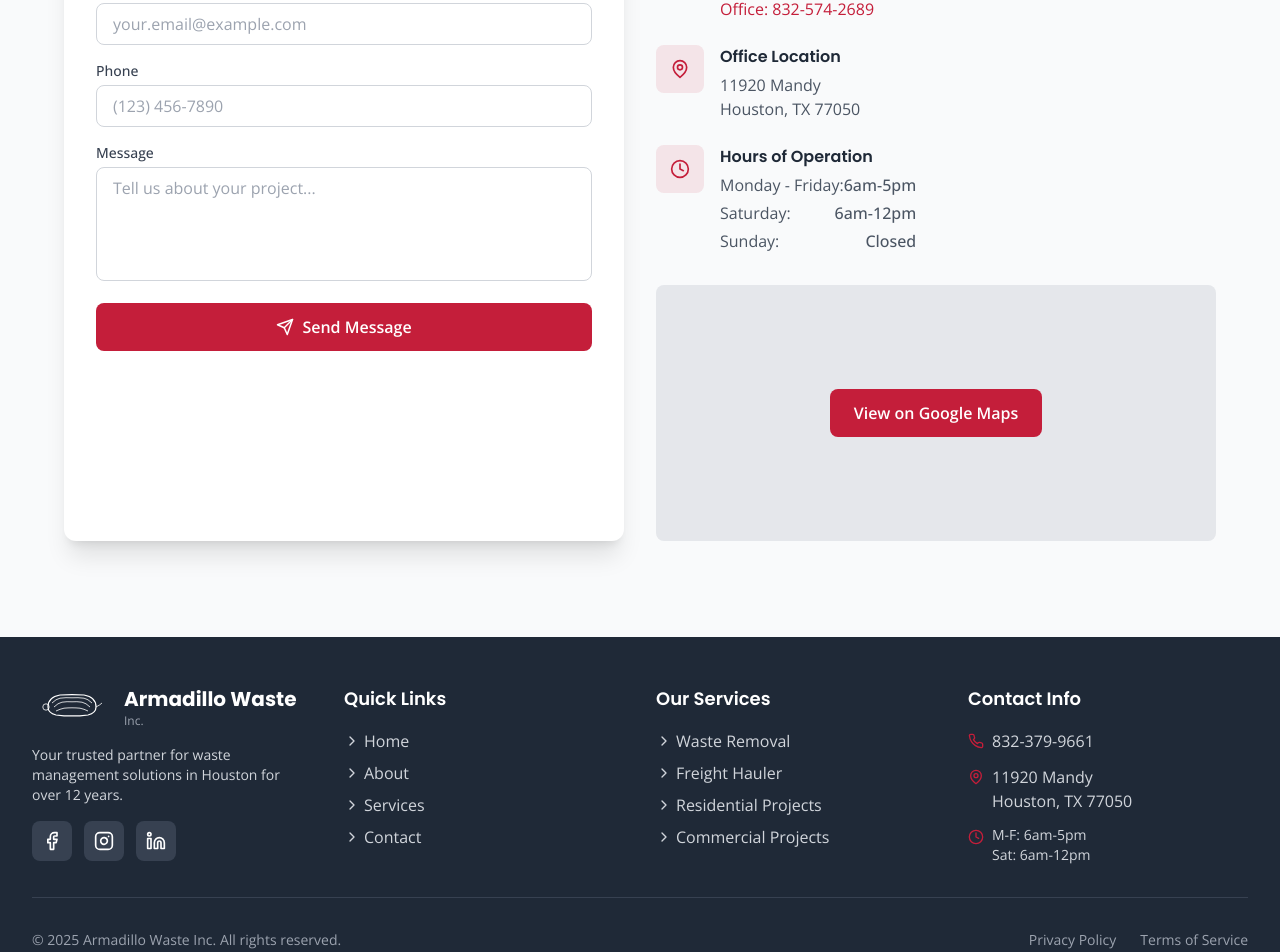
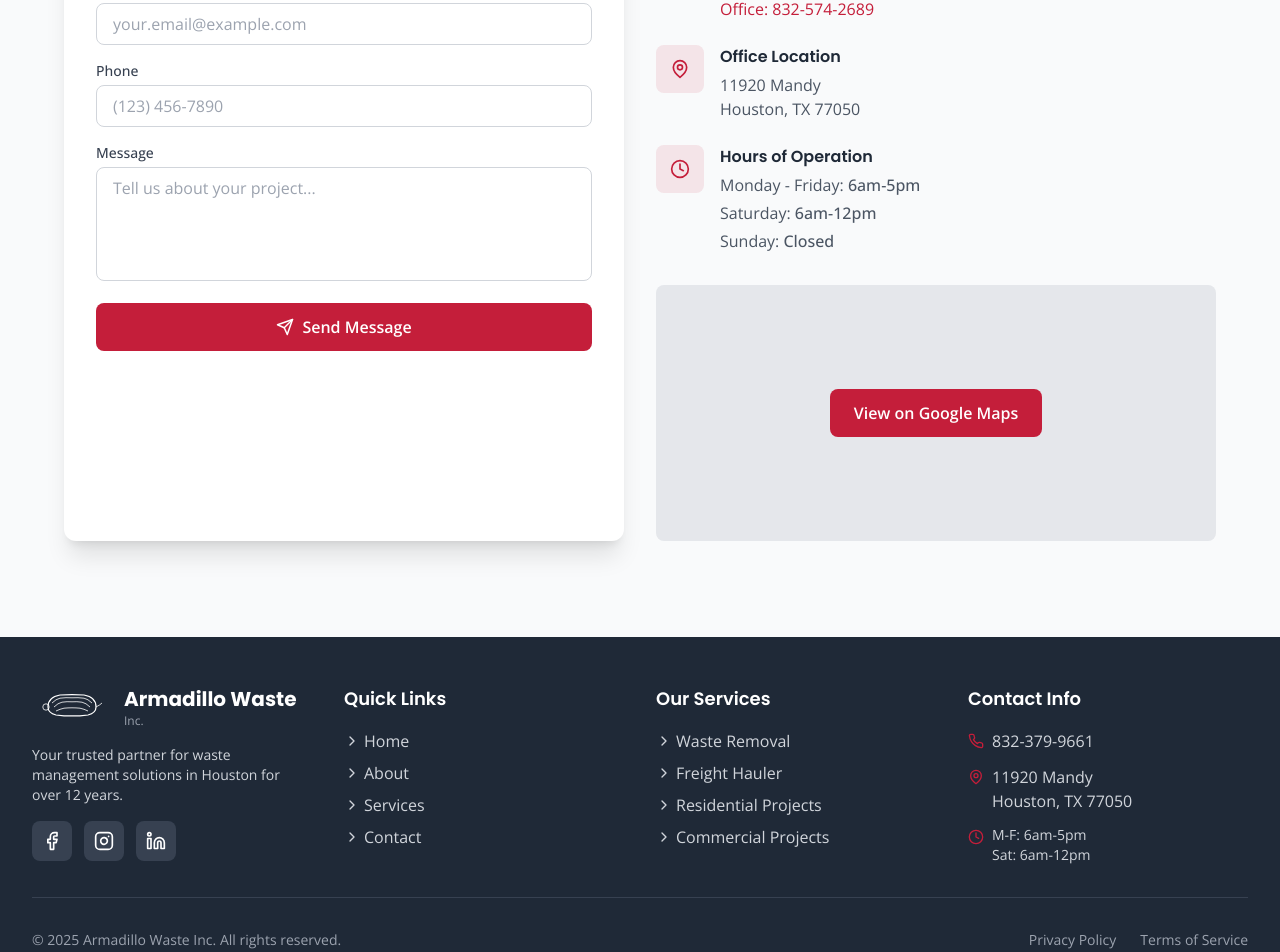
Before and after one commit to cdschexnide/armadilloWaste, a React (Vite) app: page / in a window 1280 px wide. Shown: the part 2443-3395 px from the top of the page. Built offline with nearby package versions, Linux system fonts and the light colour scheme.

Commit message:
website update

```diff
--- a/src/components/home/ContactInfo.tsx
+++ b/src/components/home/ContactInfo.tsx
@@ -73,16 +73,16 @@ const ContactInfo = () => {
           <div>
             <h4 className="font-semibold text-gray-800 mb-1">Hours of Operation</h4>
             <div className="text-gray-600 space-y-1">
-              <div className="flex justify-between max-w-xs">
-                <span>Monday - Friday:</span>
+              <div>
+                <span>Monday - Friday: </span>
                 <span className="font-medium">{COMPANY_INFO.hours.weekdays}</span>
               </div>
-              <div className="flex justify-between max-w-xs">
-                <span>Saturday:</span>
+              <div>
+                <span>Saturday: </span>
                 <span className="font-medium">{COMPANY_INFO.hours.saturday}</span>
               </div>
-              <div className="flex justify-between max-w-xs">
-                <span>Sunday:</span>
+              <div>
+                <span>Sunday: </span>
                 <span className="font-medium">{COMPANY_INFO.hours.sunday}</span>
               </div>
             </div>
--- a/src/styles/globals.css
+++ b/src/styles/globals.css
@@ -6,6 +6,7 @@
 @layer base {
   html {
     scroll-behavior: smooth;
+    scroll-padding-top: 6rem; /* Account for fixed header height (h-20 = 5rem + extra padding) */
   }
 
   body {
```
